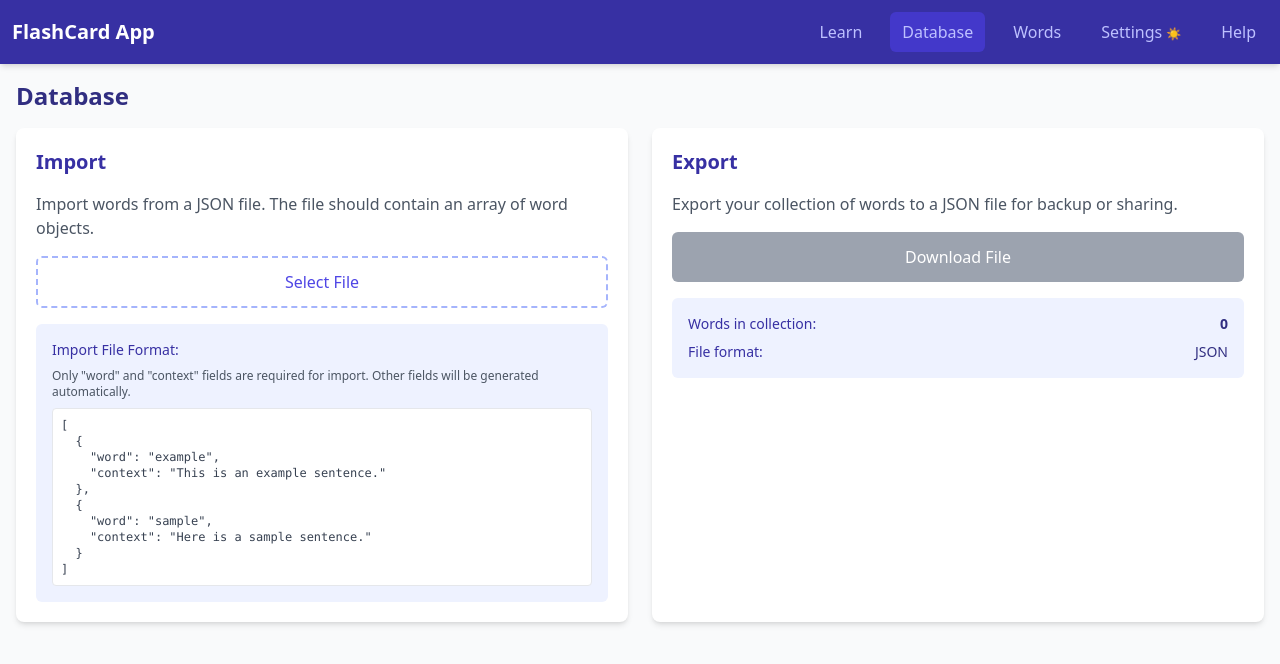
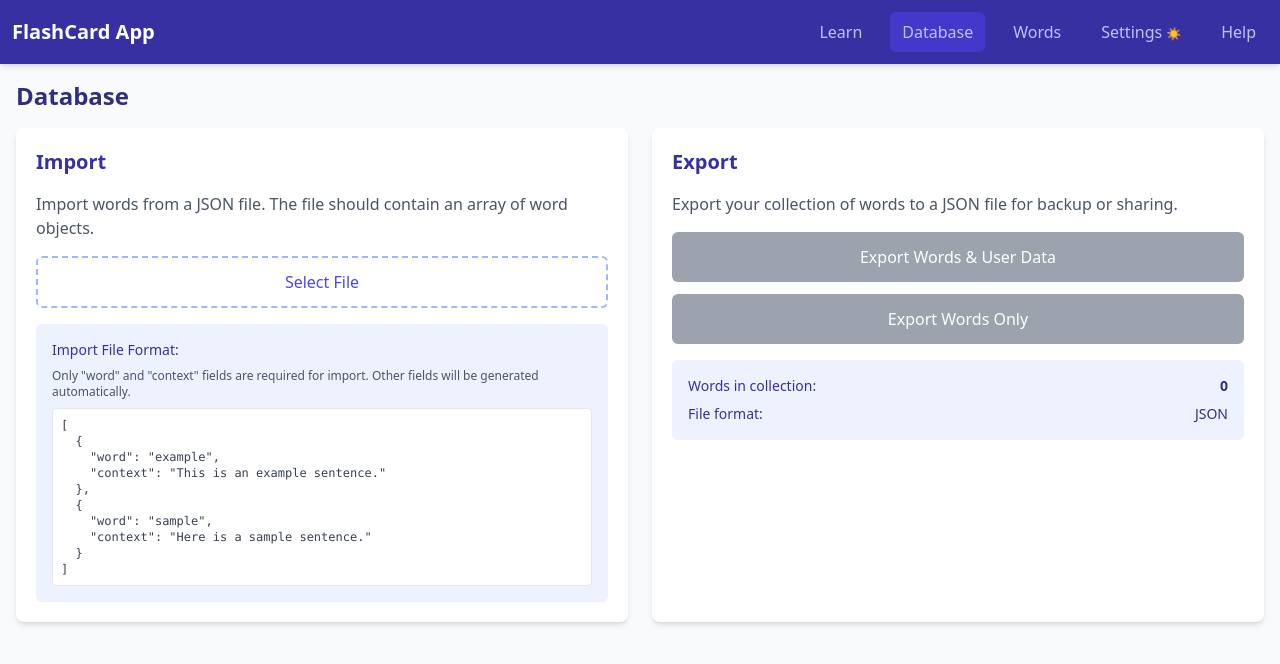
Before and after one commit to alised/flashcard_react, a React (Vite) app: page /database in a window 1280 px wide. Shown: the top 664 px of the page. Built offline with nearby package versions, Linux system fonts and the light colour scheme.

Commit message:
Add simple export option for words without learning data

```diff
--- a/src/components/Database.tsx
+++ b/src/components/Database.tsx
@@ -2,7 +2,7 @@ import { useState, useRef } from 'react';
 import { useWords } from '../contexts/WordsContext';
 
 const Database = () => {
-  const { words, importWords, exportWords } = useWords();
+  const { words, importWords, exportWords, exportWordsSimple } = useWords();
   const [message, setMessage] = useState<{ text: string; type: 'success' | 'error' | 'info' | null }>({ text: '', type: null });
   const [isLoading, setIsLoading] = useState(false);
   const fileInputRef = useRef<HTMLInputElement>(null);
@@ -51,7 +51,7 @@ const Database = () => {
     reader.readAsText(file);
   };
 
-  // Handle export
+  // Handle full export (words and user learning data)
   const handleExport = async () => {
     if (words.length === 0) {
       setMessage({ text: 'No words to export', type: 'error' });
@@ -68,7 +68,7 @@ const Database = () => {
 
       const a = document.createElement('a');
       a.href = url;
-      a.download = `flashcard_words_${new Date().toISOString().split('T')[0]}.json`;
+      a.download = `flashcard_words_full_${new Date().toISOString().split('T')[0]}.json`;
       document.body.appendChild(a);
       a.click();
 
@@ -76,7 +76,42 @@ const Database = () => {
       document.body.removeChild(a);
       URL.revokeObjectURL(url);
 
-      setMessage({ text: 'Words exported successfully', type: 'success' });
+      setMessage({ text: 'Words and learning data exported successfully', type: 'success' });
+    } catch (error) {
+      setMessage({ text: 'Failed to export words', type: 'error' });
+    } finally {
+      setIsLoading(false);
+      // Clear message after 3 seconds
+      setTimeout(() => setMessage({ text: '', type: null }), 3000);
+    }
+  };
+
+  // Handle simple export (only words and context)
+  const handleSimpleExport = async () => {
+    if (words.length === 0) {
+      setMessage({ text: 'No words to export', type: 'error' });
+      // Clear message after 3 seconds
+      setTimeout(() => setMessage({ text: '', type: null }), 3000);
+      return;
+    }
+
+    setIsLoading(true);
+    try {
+      const json = exportWordsSimple();
+      const blob = new Blob([json], { type: 'application/json' });
+      const url = URL.createObjectURL(blob);
+
+      const a = document.createElement('a');
+      a.href = url;
+      a.download = `flashcard_words_simple_${new Date().toISOString().split('T')[0]}.json`;
+      document.body.appendChild(a);
+      a.click();
+
+      // Clean up
+      document.body.removeChild(a);
+      URL.revokeObjectURL(url);
+
+      setMessage({ text: 'Words exported successfully (without learning data)', type: 'success' });
     } catch (error) {
       setMessage({ text: 'Failed to export words', type: 'error' });
     } finally {
@@ -156,7 +191,7 @@ const Database = () => {
             Export your collection of words to a JSON file for backup or sharing.
           </p>
 
-          <div className="mb-4">
+          <div className="mb-4 space-y-3">
             <button
               onClick={handleExport}
               disabled={words.length === 0 || isLoading}
@@ -166,7 +201,19 @@ const Database = () => {
                   : 'bg-gray-400 dark:bg-gray-600 cursor-not-allowed'
               }`}
             >
-              {isLoading ? 'Exporting...' : 'Download File'}
+              {isLoading ? 'Exporting...' : 'Export Words & User Data'}
+            </button>
+
+            <button
+              onClick={handleSimpleExport}
+              disabled={words.length === 0 || isLoading}
+              className={`w-full px-4 py-3 rounded-md text-white transition-colors ${
+                words.length > 0 && !isLoading
+                  ? 'bg-green-600 dark:bg-green-700 hover:bg-green-700 dark:hover:bg-green-800'
+                  : 'bg-gray-400 dark:bg-gray-600 cursor-not-allowed'
+              }`}
+            >
+              {isLoading ? 'Exporting...' : 'Export Words Only'}
             </button>
           </div>
 
--- a/src/components/Help.tsx
+++ b/src/components/Help.tsx
@@ -143,12 +143,17 @@ const Help = () => {
 
         <h3 className="text-lg font-medium mb-2 text-indigo-700 dark:text-indigo-400">Exporting Words</h3>
         <p className="text-gray-700 dark:text-gray-300 mb-4">
-          Click the "Download File" button to export all your words as a JSON file. This is useful for:
+          The app provides two options for exporting your words:
         </p>
         <ul className="list-disc list-inside space-y-2 text-gray-700 dark:text-gray-300 mb-4 ml-4">
-          <li>Creating a backup of your word collection</li>
-          <li>Transferring words to another device</li>
-          <li>Sharing your word collection with others</li>
+          <li>
+            <strong>Export Words & User Data</strong> - Exports all words with their complete learning data (box number, review dates, etc.).
+            Use this for creating a full backup of your progress.
+          </li>
+          <li>
+            <strong>Export Words Only</strong> - Exports only the words and their context sentences, without any learning data.
+            Use this when you want to share your word collection with others without your personal learning progress.
+          </li>
         </ul>
 
         <h3 className="text-lg font-medium mb-2 text-indigo-700 dark:text-indigo-400">Importing Words</h3>
--- a/src/contexts/WordsContext.tsx
+++ b/src/contexts/WordsContext.tsx
@@ -74,6 +74,7 @@ export interface WordsContextType {
   updateWord: (id: string, word: string, context: string) => Promise<boolean>;
   doesWordExist: (word: string) => boolean;
   exportWords: () => string;
+  exportWordsSimple: () => string;
   importWords: (jsonData: string) => Promise<boolean>;
   getDueWords: (dailyLimit?: number) => WordEntry[];
   updateWordBox: (id: string, understood: boolean) => Promise<void>;
@@ -175,6 +176,15 @@ export const WordsProvider: React.FC<{ children: ReactNode }> = ({ children }) =
   // Export words to JSON
   const exportWords = (): string => {
     return JSON.stringify(words, null, 2);
+  };
+
+  // Export only words and context to JSON (without learning data)
+  const exportWordsSimple = (): string => {
+    const simpleWords = words.map(word => ({
+      word: word.word,
+      context: word.context
+    }));
+    return JSON.stringify(simpleWords, null, 2);
   };
 
   // Import words from JSON
@@ -307,6 +317,7 @@ export const WordsProvider: React.FC<{ children: ReactNode }> = ({ children }) =
     updateWord,
     doesWordExist,
     exportWords,
+    exportWordsSimple,
     importWords,
     getDueWords,
     updateWordBox,
```
